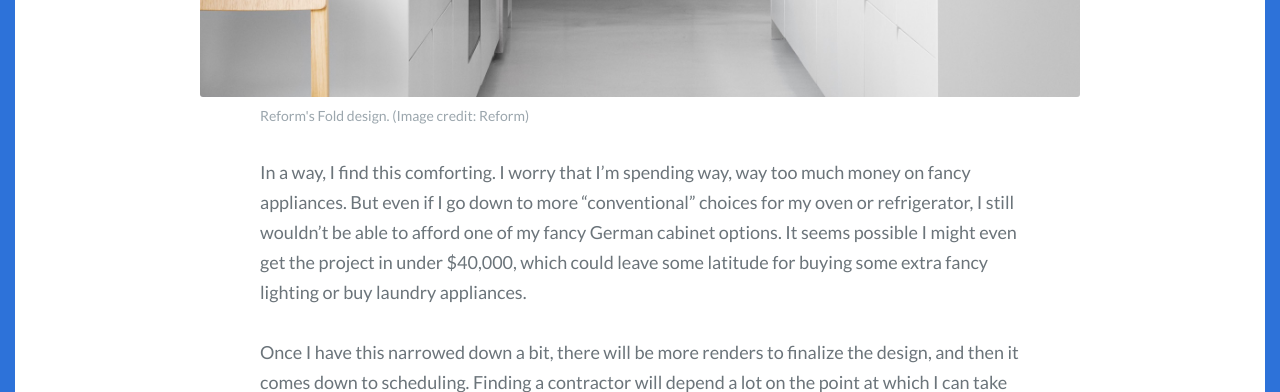
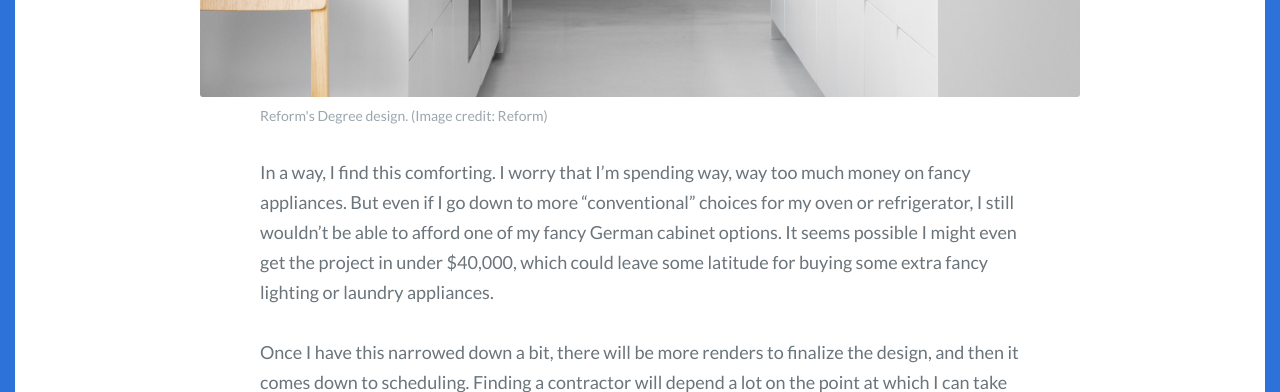
Before and after one commit to jkibe/kitchen145, a Jekyll site: the page built from _posts/2020-11-12-cabients-are-expensive.md, in a window 1280 px wide and 900 px high, scrolled down 4300 px. Shown: the part 153-545 px from the top of the window. Built offline with Jekyll 4.4.1, drawn with Linux system fonts in a browser that asks for light colours; some web fonts are replaced.

Commit message:
Fix grammatical error and product name

```diff
--- a/_posts/2020-11-12-cabients-are-expensive.md
+++ b/_posts/2020-11-12-cabients-are-expensive.md
@@ -33,8 +33,8 @@ Zooming out a little, the cabinets more or less need to cost about $10,000. With
 
 Thus: the final option on the table is the "IKEA hack." In particular, my architects have proposed going with Reform, a company out of Copenhagen that offers "designer" fronts for IKEA cabinet shells. That looks like it will fall somewhere closer to $7500 for the options that looked the most promising to me. I should get a quote from Space Theory in the next few days as well.
 
-{% include image_caption.html imageurl="images/fold.jpeg" title="Reform Fold" caption="Reform's Fold design. (Image credit: Reform)" %}
+{% include image_caption.html imageurl="images/fold.jpeg" title="Reform Degree" caption="Reform's Degree design. (Image credit: Reform)" %}
 
-In a way, I find this comforting. I worry that I'm spending way, way too much money on fancy appliances. But even if I go down to more "conventional" choices for my oven or refrigerator, I still wouldn't be able to afford one of my fancy German cabinet options. It seems possible I might even get the project in under $40,000, which could leave some latitude for buying some extra fancy lighting or buy laundry appliances.
+In a way, I find this comforting. I worry that I'm spending way, way too much money on fancy appliances. But even if I go down to more "conventional" choices for my oven or refrigerator, I still wouldn't be able to afford one of my fancy German cabinet options. It seems possible I might even get the project in under $40,000, which could leave some latitude for buying some extra fancy lighting or laundry appliances.
 
 Once I have this narrowed down a bit, there will be more renders to finalize the design, and then it comes down to scheduling. Finding a contractor will depend a lot on the point at which I can take delivery of the cabinets at the core of the design.
```
